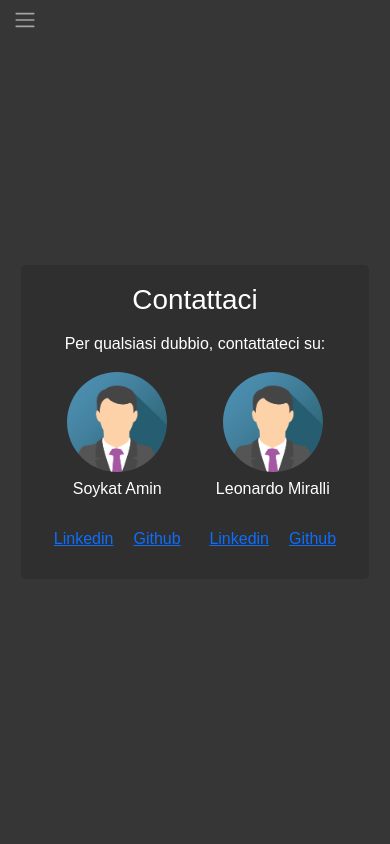
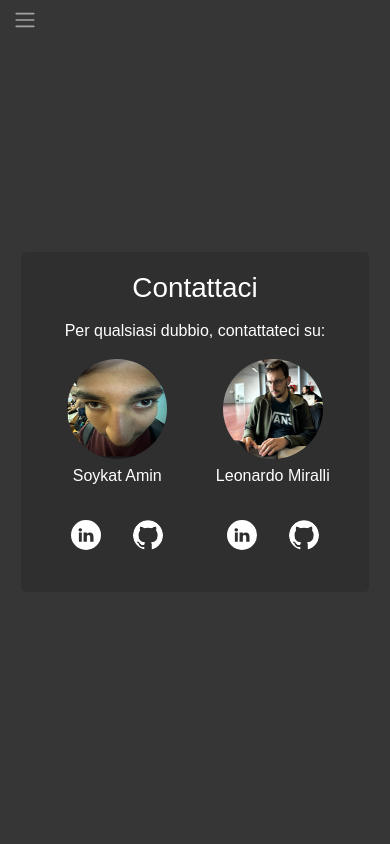
Before and after one commit to l3onrdo/Mind-Masters, a Flask app: page /contact-us in a window 390 px wide. Run offline with Flask 3, Linux system fonts and the light colour scheme.

Commit message:
added icons you have links and profile images

```diff
--- a/static/css/contact_us.css
+++ b/static/css/contact_us.css
@@ -45,9 +45,23 @@ h1 {
 img{
     border-radius: 50%;
     width: 150px;
+    height: 150px;
     margin-bottom: 5px;
 }
+/* gesione link contatti */
+.link_container {
+    display: inline-block;
+    text-align: center;
 
+  }
+.icon{
+    width: 45px;
+    height: 45px;
+    margin: 10px;
+    display: block;
+
+
+}
 @media (max-width: 530px){
     .containerContact {
         text-align: justify;
@@ -59,6 +73,16 @@ img{
     img{
         border-radius: 50%;
         width: 100px;
+        height: 100px;
         margin-bottom: 5px;
     }
+    .link_container{
+        font-size: 0.8em;
+    }
+    .icon{
+        width: 30px;
+        height: 30px;
+        margin: 6px;
+        display: block;
+    }
 }
--- a/templates/contact_us.html
+++ b/templates/contact_us.html
@@ -15,28 +15,40 @@
         <p>Per qualsiasi dubbio, contattateci su:</p>
         <div class="members-container">
             <div id="first" class="member">
-                <img src="{{ url_for('static', filename='img/img_avatar.png') }}" alt="Soykat Amin">
+                <img src="{{ url_for('static', filename='img/amin.jpeg') }}" alt="Soykat Amin">
                 <div class="name">
                     <p>Soykat Amin</p>
                 </div>
                 <div class="description">
                     <div class="item 1-1">
-                        <a href="https://www.linkedin.com/in/soykat-amin-7b1b3b1b3/">Linkedin</a>
+                        <a class="link_container" href="https://www.linkedin.com/in/soykat-amin-7b1b3b1b3/">
+                            <img class="icon" src="{{ url_for('static', filename='img/ico-linkedin.svg') }}">
+
+                        </a>
                     </div>
                     <div class="item 1-2">
-                        <a href="https://www.github.com/SoykatAmin">Github</a>
+                        <a class="link_container" href="https://www.github.com/SoykatAmin">
+                            <img class="icon" src="{{ url_for('static', filename='img/github-mark-white.png') }}">
+
+                        </a>
                     </div>
                 </div>
             </div>
             <div id="second" class="member">
-                <img src="{{ url_for('static', filename='img/img_avatar.png') }}" alt="Leonardo Miralli">
+                <img src="{{ url_for('static', filename='img/leonardo.jpeg') }}" alt="Leonardo Miralli">
                 <p>Leonardo Miralli</p>
                 <div class="description">
                     <div class="item 2-1">
-                        <a href="https://www.linkedin.com/in/leonardo-miralli-97538a30b/">Linkedin</a>
+                        <a class="link_container" href="https://www.linkedin.com/in/leonardo-miralli-97538a30b/">
+                            <img class="icon" src="{{ url_for('static', filename='img/ico-linkedin.svg') }}">
+
+                        </a>
                     </div>
                     <div class="item 2-2">
-                        <a href="https://github.com/l3onrdo">Github</a>
+                        <a class="link_container" href="https://github.com/l3onrdo">
+                            <img class="icon" src="{{ url_for('static', filename='img/github-mark-white.png') }}">
+
+                        </a>
                     </div>
                 </div>
             </div>
```
Also changed, not shown: static/img/amin.jpeg (added), static/img/github-mark-white.png (added), static/img/ico-linkedin.svg (added), static/img/leonardo.jpeg (added).
